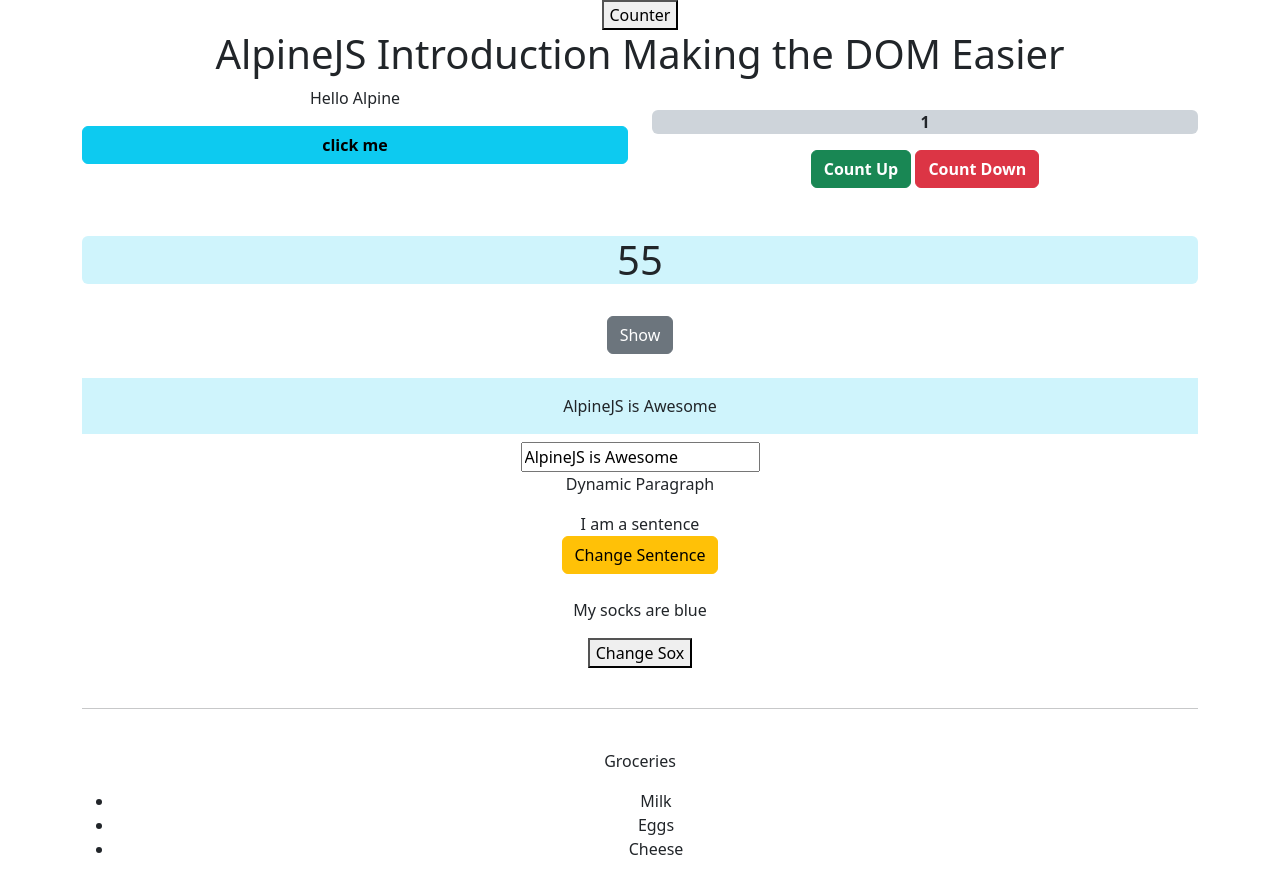
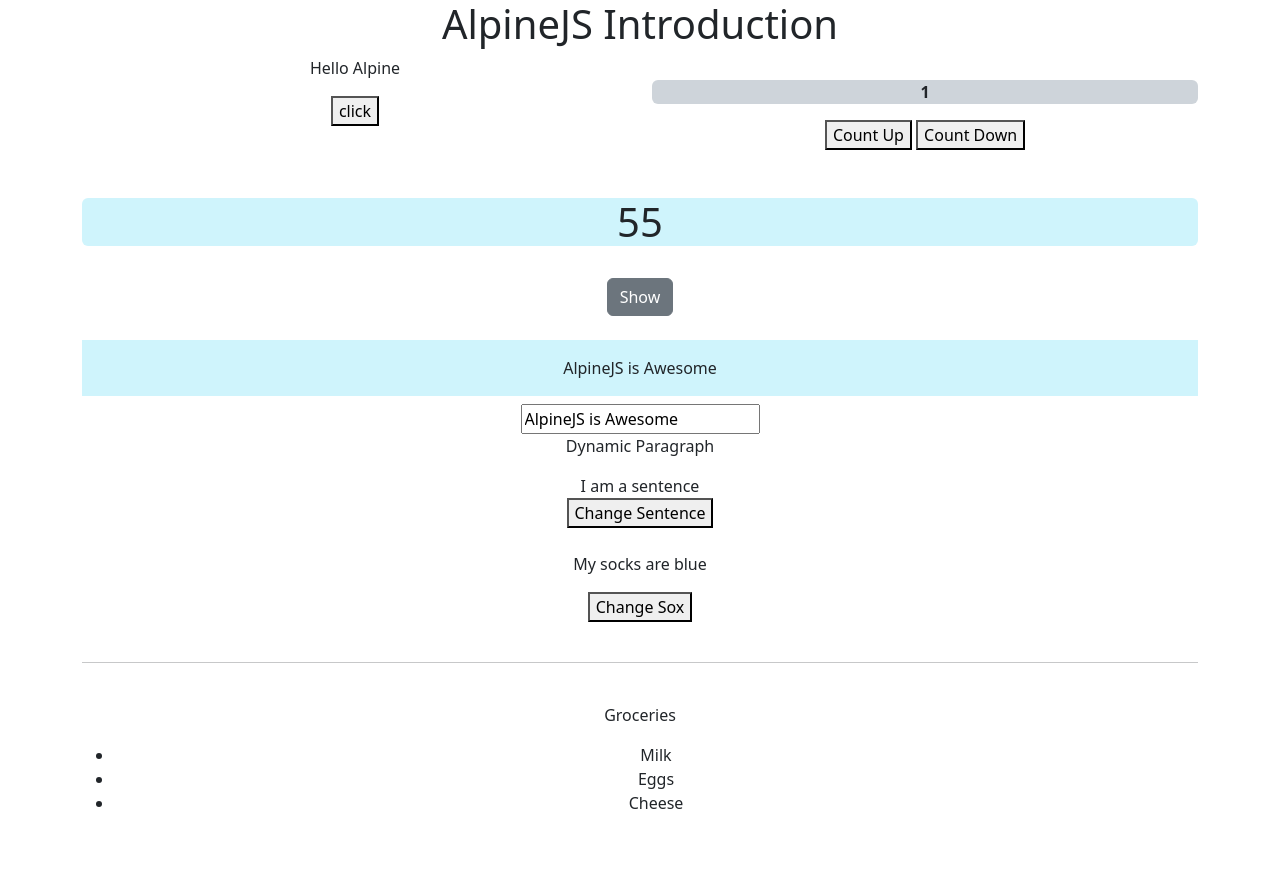
Before and after one commit to ThatoMabe1/Counter_widget, a plain HTML site: page index.html in a window 1280 px wide. After the commit the page ends 855 px from the top, so only its background shows below. Drawn offline with nearby package versions, Linux system fonts and the light colour scheme.

Commit message:
Initial commit

```diff
--- a/index.html
+++ b/index.html
@@ -6,14 +6,14 @@
     <meta name="viewport" content="width=device-width, initial-scale=1.0">
     <link href="https://cdn.jsdelivr.net/npm/bootstrap@5.3.0/dist/css/bootstrap.min.css" rel="stylesheet"
         integrity="sha384-9ndCyUaIbzAi2FUVXJi0CjmCapSmO7SnpJef0486qhLnuZ2cdeRhO02iuK6FUUVM" crossorigin="anonymous">
-    <title>Alpine JS</title>
+    <title>Making the DOM</title>
 </head>
 
 <body class="container text-center">
 
-    <a href="counter.html"><button>Counter</button></a>
+
     <div class="text-center">
-        <h1>AlpineJS Introduction Making the DOM Easier </h1>
+        <h1>AlpineJS Introduction</h1>
     </div>
     <div >
 
@@ -21,7 +21,7 @@
             <div class="col-sm" >
                 <div x-data="{ title: 'Hello Alpine' }">
                     <p x-text="title"></p>
-                    <button style="width: 100%" class="btn btn-info fw-bold" @click="title='Alpine Rocks!'">click me</button>
+                    <button  @click="title='Alpine Rocks!'">click</button>
                 </div>
             </div>
 
@@ -31,8 +31,8 @@
 
                 <div x-data="{ count: 1 }">
                     <p class="bg-dark-subtle fw-bold rounded mt-4" x-text="count"></p>
-                    <button class="btn btn-success fw-bold" @click="count++">Count Up</button>
-                    <button class="btn btn-danger fw-bold" @click="count--">Count Down</button>
+                    <button  @click="count++">Count Up</button>
+                    <button  @click="count--">Count Down</button>
                 </div>
             </div>
             </div>
@@ -66,7 +66,7 @@
         </div>
         <div x-data="{ code: '<p>Dynamic Paragraph</p>' }">
             <div x-ref="sentence">I am a sentence</div>
-            <button class="btn btn-warning" @click="$refs.sentence.innerText = 'I just changed'">Change Sentence</button>
+            <button  @click="$refs.sentence.innerText = 'I just changed'">Change Sentence</button>
         </div>
     </div>
     <br>
```
